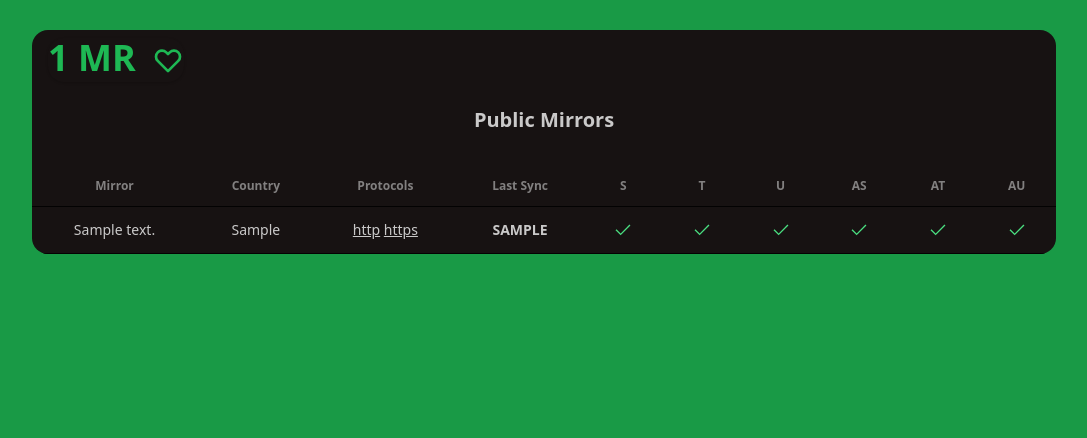
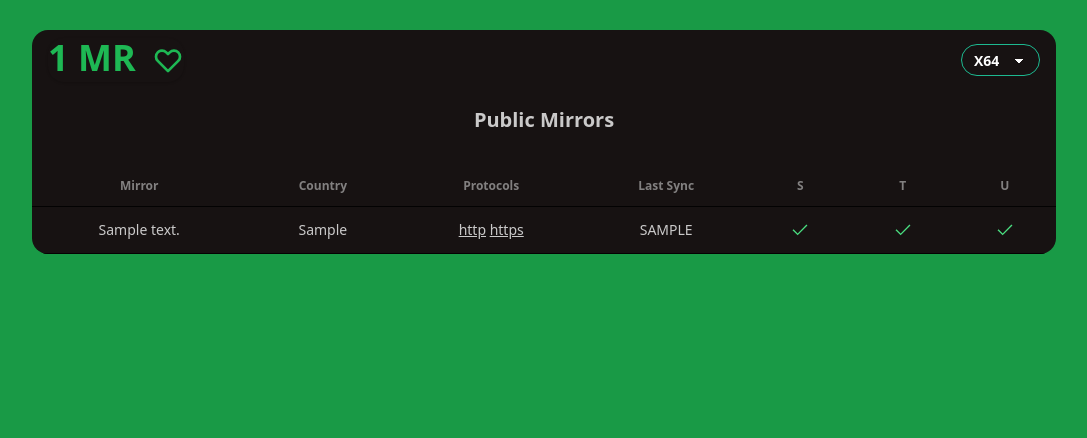
Before and after one commit to codesardine/mirror-manager, a Flask app: page / in a window 1280 px wide. Shown: the part 84-522 px from the top of the page, without its empty margins (96-1183 px from the left). Run offline with Flask 3, Linux system fonts and the light colour scheme; tables that the repository leaves empty hold one stand-in row (values such as "Sample post"); style sheets or scripts are compiled from the project's sources.

Commit message:
add branch seperation

```diff
--- a/src/main.py
+++ b/src/main.py
@@ -1,13 +1,16 @@
-from flask import Blueprint, render_template
+from flask import Blueprint, render_template, request
 from .mirrors.models import Mirror
 
 main = Blueprint("main", __name__)
 
-@main.route("/")
+@main.route("/" , methods=['GET', 'POST'])
 def index():
     mirrors = Mirror().query.filter_by(active=True).order_by(Mirror.country).all()
+    select = request.form.get('arch-select')
+
     return render_template(
         'index.html',
         mirrors=mirrors,
-        total=len(mirrors)
+        total=len(mirrors),
+        select=select
         )
--- a/src/templates/index.html
+++ b/src/templates/index.html
@@ -2,7 +2,7 @@
 <div
   class="overflow-x-auto self-start mt-8 bg-base-100 rounded-2xl w-full max-w-screen-lg mx-auto">
   <div
-    class="text-xs py-2 px-4 font-semibold capitalize text-gray-800 flex gap-2">
+    class="text-xs py-2 px-4 font-semibold capitalize text-gray-800 flex gap-2 items-center justify-between">
     <div class="stats shadow">
       <div class="stat p-0">
         <div class="stat-figure text-primary">
@@ -21,6 +21,20 @@
         <div class="stat-value text-primary mb-1">{{ total }} MR</div>
       </div>
     </div>
+    <form id="select" method="POST" action="/">
+      <select id="arch-select" name="arch-select" class="select-sm select select-secondary text-white">
+        <option value="x64" {% if select != 'arm'%}selected{% endif %}>X64</option>
+        <option value="arm" {% if select == 'arm'%}selected{% endif %}>ARM</option>
+      </select>
+      <input type="hidden" name="csrf_token" value="{{ csrf_token() }}">
+    </form>
+    <script>
+      const select = document.querySelector("#arch-select")
+      select.onchange = function(ev) {
+        let form = document.getElementById("select")
+        form.submit()
+      }
+    </script>
   </div>
   <h1 class="w-full text-center py-4 text-xl font-semibold mb-4">
     Public Mirrors
@@ -35,9 +49,6 @@
         <th>S</th>
         <th>T</th>
         <th>U</th>
-        <th>AS</th>
-        <th>AT</th>
-        <th>AU</th>
       </tr>
     </thead>
     <tbody>
@@ -66,11 +77,12 @@
           >
           {% endif %}
         </td>
-        <td class="uppercase font-bold">
+        <td class="uppercase">
           {% if mirror.last_sync %} {{ mirror.last_sync }} {% else %}
-          <span class="capitalize font-normal">in queue</span>
+          <span>in queue</span>
           {% endif %}
         </td>
+        {% if select != 'arm' %}
         <td>
           {% if not mirror.stable_hash %}
           <svg xmlns="http://www.w3.org/2000/svg" class="text-red-400 inline" height="22" viewBox="0 -960 960 960" width="22"><path fill="currentColor" d="M479.982-280q14.018 0 23.518-9.482 9.5-9.483 9.5-23.5 0-14.018-9.482-23.518-9.483-9.5-23.5-9.5-14.018 0-23.518 9.482-9.5 9.483-9.5 23.5 0 14.018 9.482 23.518 9.483 9.5 23.5 9.5ZM453-433h60v-253h-60v253Zm27.266 353q-82.734 0-155.5-31.5t-127.266-86q-54.5-54.5-86-127.341Q80-397.681 80-480.5q0-82.819 31.5-155.659Q143-709 197.5-763t127.341-85.5Q397.681-880 480.5-880q82.819 0 155.659 31.5Q709-817 763-763t85.5 127Q880-563 880-480.266q0 82.734-31.5 155.5T763-197.684q-54 54.316-127 86Q563-80 480.266-80Zm.234-60Q622-140 721-239.5t99-241Q820-622 721.188-721 622.375-820 480-820q-141 0-240.5 98.812Q140-622.375 140-480q0 141 99.5 240.5t241 99.5Zm-.5-340Z"/></svg>
@@ -98,8 +110,9 @@
           <svg xmlns="http://www.w3.org/2000/svg" class="text-green-400 inline" height="22" viewBox="0 -960 960 960" width="22"><path fill="currentColor" d="M378-246 154-470l43-43 181 181 384-384 43 43-427 427Z"/></svg>
           {% endif %}
         </td>
+        {% else %}
         <td>
-        {% if not mirror.arm_stable_hash %}
+          {% if not mirror.arm_stable_hash %}
           <svg xmlns="http://www.w3.org/2000/svg" class="text-red-400 inline" height="22" viewBox="0 -960 960 960" width="22"><path fill="currentColor" d="M479.982-280q14.018 0 23.518-9.482 9.5-9.483 9.5-23.5 0-14.018-9.482-23.518-9.483-9.5-23.5-9.5-14.018 0-23.518 9.482-9.5 9.483-9.5 23.5 0 14.018 9.482 23.518 9.483 9.5 23.5 9.5ZM453-433h60v-253h-60v253Zm27.266 353q-82.734 0-155.5-31.5t-127.266-86q-54.5-54.5-86-127.341Q80-397.681 80-480.5q0-82.819 31.5-155.659Q143-709 197.5-763t127.341-85.5Q397.681-880 480.5-880q82.819 0 155.659 31.5Q709-817 763-763t85.5 127Q880-563 880-480.266q0 82.734-31.5 155.5T763-197.684q-54 54.316-127 86Q563-80 480.266-80Zm.234-60Q622-140 721-239.5t99-241Q820-622 721.188-721 622.375-820 480-820q-141 0-240.5 98.812Q140-622.375 140-480q0 141 99.5 240.5t241 99.5Zm-.5-340Z"/></svg>
           {% elif not mirror.arm_stable_in_sync %}
           <svg xmlns="http://www.w3.org/2000/svg" class="text-orange-400 inline sync" height="22" viewBox="0 -960 960 960" width="22"><path fill="currentColor" d="M167-160v-60h130l-15-12q-64-51-93-111t-29-134q0-106 62.5-190.5T387-784v62q-75 29-121 96.5T220-477q0 63 23.5 109.5T307-287l30 21v-124h60v230H167Zm407-15v-63q76-29 121-96.5T740-483q0-48-23.5-97.5T655-668l-29-26v124h-60v-230h230v60H665l15 14q60 56 90 120t30 123q0 106-62 191T574-175Z"/></svg>
@@ -125,6 +138,8 @@
           <svg xmlns="http://www.w3.org/2000/svg" class="text-green-400 inline" height="22" viewBox="0 -960 960 960" width="22"><path fill="currentColor" d="M378-246 154-470l43-43 181 181 384-384 43 43-427 427Z"/></svg>
           {% endif %}
         </td>
+        {% endif %}
+
       </tr>
       {% endif %} {% endfor %}
     </tbody>
```
